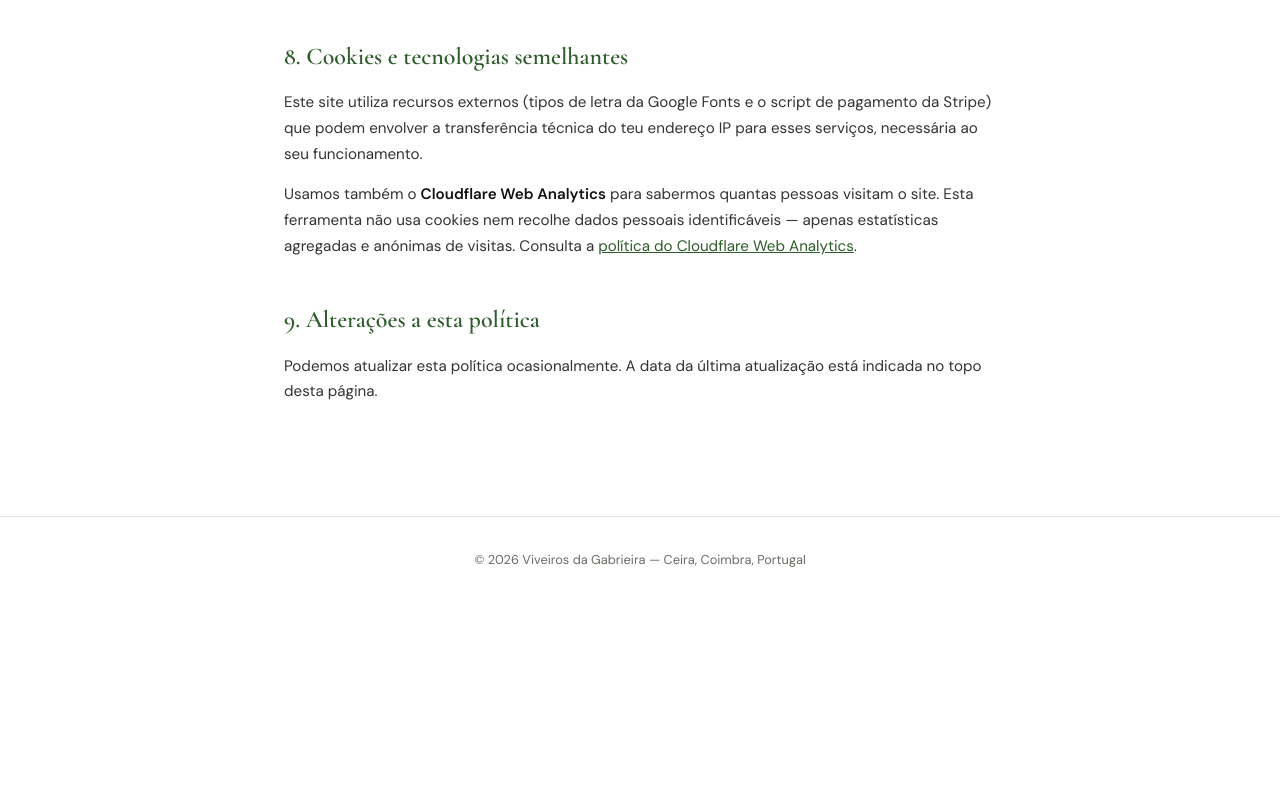
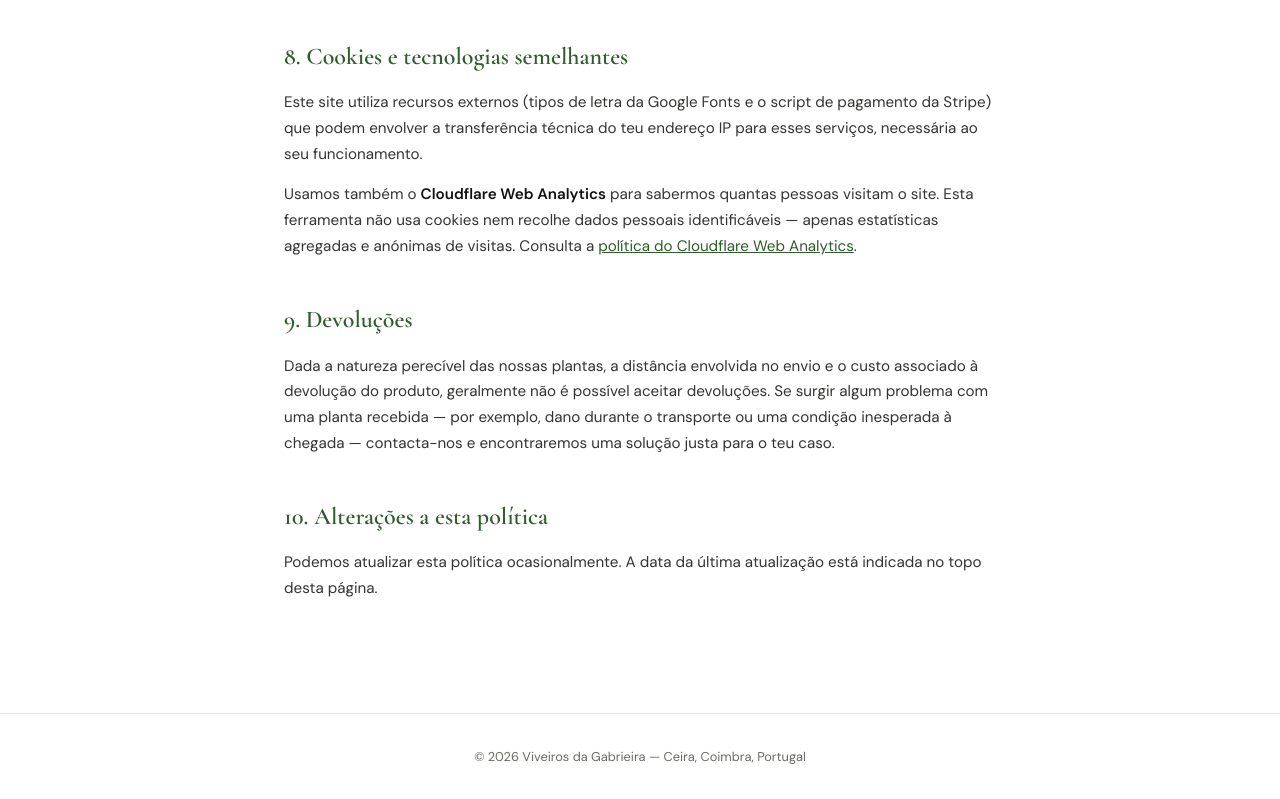
Before and after one commit to viveirosdagabrieira/viveiros-gabrieira, a website: page privacidade.html in a window 1280 px wide. Shown: the part 2280-3079 px from the top of the page. Before the commit the page ends 2882 px from the top, so only its background shows below. Drawn offline with nearby package versions, Linux system fonts and the light colour scheme.

Commit message:
Update privacidade.html

```diff
--- a/privacidade.html
+++ b/privacidade.html
@@ -108,7 +108,10 @@ footer { border-top: 1px solid var(--border); padding: 2rem 1.5rem; text-align:
   <p>Este site utiliza recursos externos (tipos de letra da Google Fonts e o script de pagamento da Stripe) que podem envolver a transferência técnica do teu endereço IP para esses serviços, necessária ao seu funcionamento.</p>
   <p>Usamos também o <strong>Cloudflare Web Analytics</strong> para sabermos quantas pessoas visitam o site. Esta ferramenta não usa cookies nem recolhe dados pessoais identificáveis — apenas estatísticas agregadas e anónimas de visitas. Consulta a <a href="https://www.cloudflare.com/web-analytics/" target="_blank">política do Cloudflare Web Analytics</a>.</p>
 
-  <h2>9. Alterações a esta política</h2>
+  <h2>9. Devoluções</h2>
+  <p>Dada a natureza perecível das nossas plantas, a distância envolvida no envio e o custo associado à devolução do produto, geralmente não é possível aceitar devoluções. Se surgir algum problema com uma planta recebida — por exemplo, dano durante o transporte ou uma condição inesperada à chegada — contacta-nos e encontraremos uma solução justa para o teu caso.</p>
+
+  <h2>10. Alterações a esta política</h2>
   <p>Podemos atualizar esta política ocasionalmente. A data da última atualização está indicada no topo desta página.</p>
 </main>
 
```
